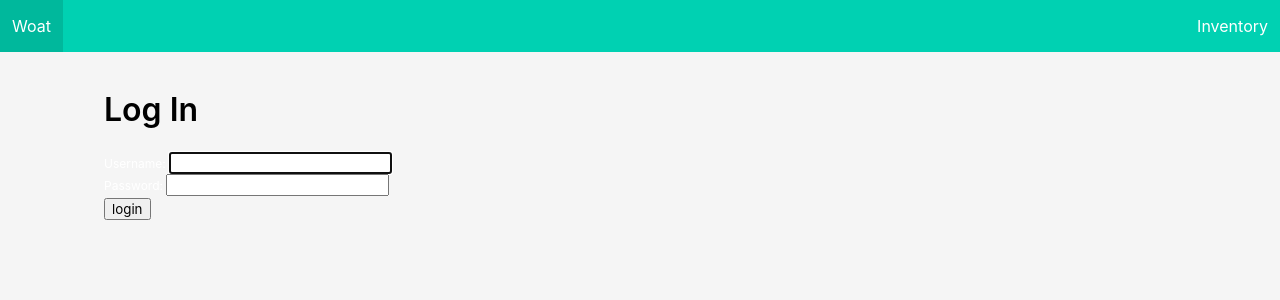
After one commit to justnyc187/woatCap_django, a Django app: page /accounts/login/ in a window 1280 px wide. The commit adds this page. Shown: the top 300 px of the page. Run offline with Django 3.2, Linux system fonts and the light colour scheme.

Commit message:
added login

```diff
--- a/main_app/models.py
+++ b/main_app/models.py
@@ -1,4 +1,6 @@
 from django.db import models
+
+from django.contrib.auth.models import User
 
 # Create your models here.
 
@@ -8,6 +10,7 @@ class Sneaker(models.Model):
     name = models.CharField(max_length=100)
     image = models.CharField(max_length=550)
     size = models.CharField(max_length=15)
+    user = models.ForeignKey(User, on_delete=models.CASCADE)
 
     def __str__(self):
         return self.name
--- a/main_app/templates/inventory_update.html
+++ b/main_app/templates/inventory_update.html
@@ -1,6 +1,7 @@
 {% extends 'base.html' %} {% block content %}
 
 <h1 class="title inv-title">Update {{ sneaker.name }}</h1>
+<img src="{{sneaker.image}}" alt="{{sneaker.name}}" />
 
 
 
--- /dev/null
+++ b/main_app/templates/registration/login.html
@@ -0,0 +1,32 @@
+{% extends 'base.html' %} {% block content %}
+
+<h1 class="title">Log In</h1>
+
+
+<!-- <div class="login-div">
+    <form class="login-p" action="/login" method="POST">
+
+            {% csrf_token %}
+        <p>
+            <input class="login-input" type="email" name="email" placeholder="Email" required>
+        </p>
+        <p>
+            <input class="login-input" type="password" name="password" placeholder="Password" required minlength="8">
+        </p>
+        <input class="login-btn" type="submit" value="Login">
+    </form>
+</div> -->
+
+
+
+
+
+
+<form method="post" action="{% url 'login' %}">
+    {% csrf_token %} {{ form.as_p }}
+    <input type="submit" class="btn" value="login" />
+    <input type="hidden" name="next" value="{{ next }}" />
+</form>
+
+
+{% endblock %}
--- a/woatCap_project/settings.py
+++ b/woatCap_project/settings.py
@@ -131,3 +131,5 @@ STATIC_URL = '/static/'
 # https://docs.djangoproject.com/en/3.2/ref/settings/#default-auto-field
 
 DEFAULT_AUTO_FIELD = 'django.db.models.BigAutoField'
+
+LOGIN_REDIRECT_URL = '/inventory/'
--- a/woatCap_project/urls.py
+++ b/woatCap_project/urls.py
@@ -21,5 +21,6 @@ from django.urls import path
 
 urlpatterns = [
     path('admin/', admin.site.urls),
-    path('', include('main_app.urls'))
+    path('', include('main_app.urls')),
+    path('accounts/', include('django.contrib.auth.urls')),
 ]
```
Also changed, not shown: main_app/migrations/0003_auto_20210603_1837.py (added).
